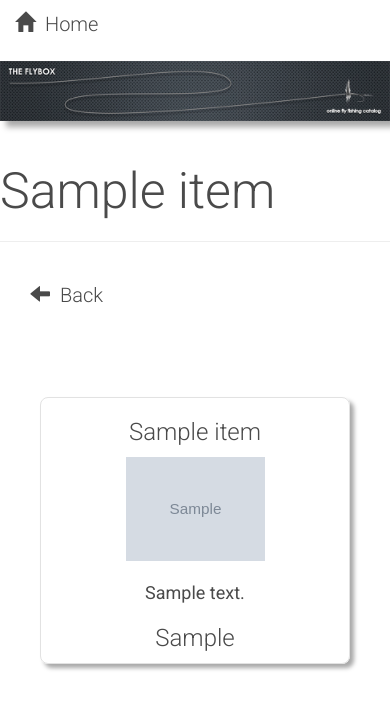
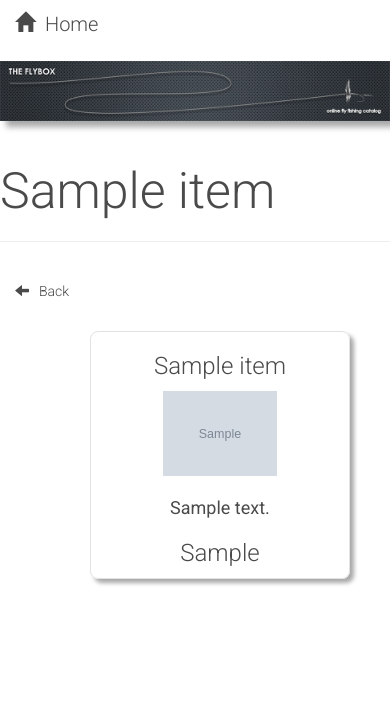
Before and after one commit to lawndart0381/catalog, a Flask app: page /catalog/item/1 in a window 390 px wide. Shown: the top 709 px of the page. Run offline with Flask 2, Linux system fonts and the light colour scheme; tables that the repository leaves empty hold one stand-in row (values such as "Sample post"); grey boxes marked "Sample" are stand-in pictures; some libraries are stand-ins or nearby versions.

Commit message:
added responsive divs

```diff
--- a/templates/publicitem.html
+++ b/templates/publicitem.html
@@ -36,15 +36,29 @@
 	</div>
 </div>
 
-<div class="col-md-2 side-menu">
-	<a href="{{url_for('showItems', category_id = category_item.category_id)}}"><span class="glyphicon glyphicon-arrow-left padding-bottom padding-top" aria-hidden="true"></span>Back</a>
+<div class="row">
+
+	<div class="col-xs-4 col-sm-4 col-md-4 text-left">
+		<a href="{{url_for('showItems', category_id = category_item.category_id)}}"><span class="glyphicon glyphicon-arrow-left padding-bottom padding-top" aria-hidden="true"></span>Back</a>
+	</div>
+	<div class="col-xs-4 col-sm-4 col-md-4"></div>
+	<div class="col-xs-4 col-sm-4 col-md-4"></div>
+
 </div>
 
-<div class="col-md-8 spacer text-center">
-	<h2>{{category_item.name}}</h2>
-	<p><img src="/static/img/{{category_item.image}}" alt="not found" onerror=this.src="{{url_for('static', filename='image_soon.jpg')}}" style="max-width: 50%; max-height: 50%"></p>
-	<h3>{{category_item.description}}</h3>
-	<h2>{{category_item.price}}</h2>
+<div class="row">
+
+	<div class="col-xs-2 col-sm-2 col-md-2 side-menu"></div>
+
+	<div class="col-xs-8 col-sm-8 col-md-8 spacer text-center">
+		<h2>{{category_item.name}}</h2>
+		<p><img src="/static/img/{{category_item.image}}" alt="not found" onerror=this.src="{{url_for('static', filename='image_soon.jpg')}}" style="max-width: 50%; max-height: 50%"></p>
+		<h3>{{category_item.description}}</h3>
+		<h2>{{category_item.price}}</h2>
+	</div>
+
+	<div class="col-xs-2 col-sm-2 col-md-2 side-menu"></div>
+
 </div>
 
 {% endblock %}
```
Also changed, not shown: templates/item.html (+6 -4 lines).
